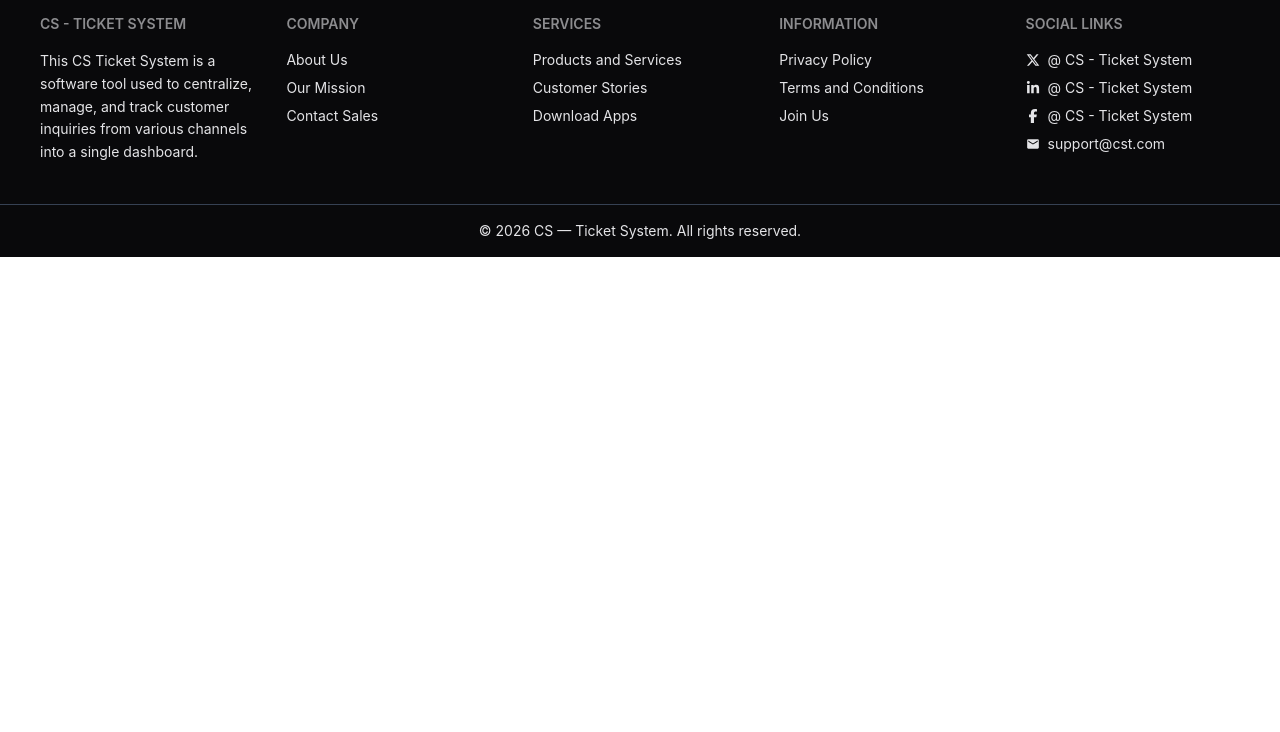
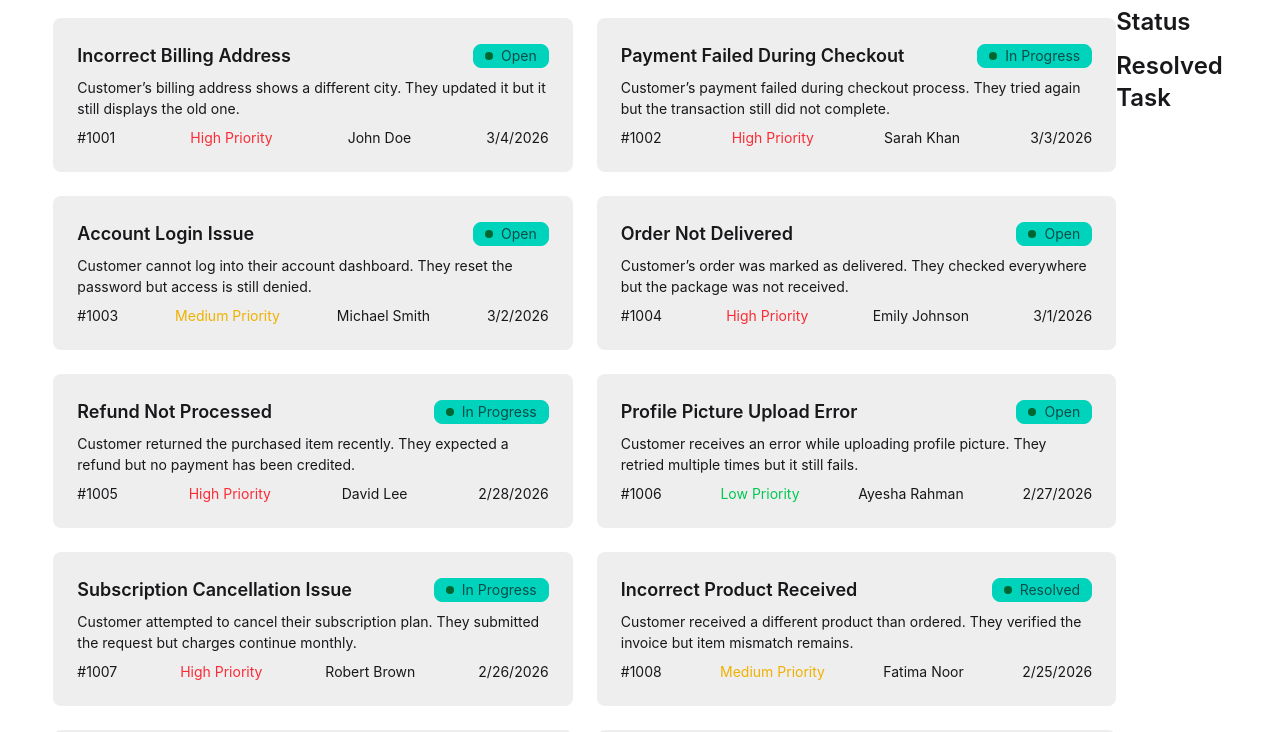
Before and after one commit to tanvir-wd22/customer-support-ticket-zone, a React (Vite) app: page / in a window 1280 px wide. Shown: the part 387-1119 px from the top of the page. Before the commit the page ends 800 px from the top, so only its background shows below. Built offline with nearby package versions, Linux system fonts and the light colour scheme.

Commit message:
alhamdulliah card design done

```diff
--- /dev/null
+++ b/public/fakeData.json
@@ -0,0 +1,92 @@
+[
+  {
+    "id": 1001,
+    "title": "Incorrect Billing Address",
+    "description": "Customer’s billing address shows a different city. They updated it but it still displays the old one.",
+    "customer": "John Doe",
+    "priority": "High Priority",
+    "status": "Open",
+    "createdAt": "3/4/2026"
+  },
+  {
+    "id": 1002,
+    "title": "Payment Failed During Checkout",
+    "description": "Customer’s payment failed during checkout process. They tried again but the transaction still did not complete.",
+    "customer": "Sarah Khan",
+    "priority": "High Priority",
+    "status": "In Progress",
+    "createdAt": "3/3/2026"
+  },
+  {
+    "id": 1003,
+    "title": "Account Login Issue",
+    "description": "Customer cannot log into their account dashboard. They reset the password but access is still denied.",
+    "customer": "Michael Smith",
+    "priority": "Medium Priority",
+    "status": "Open",
+    "createdAt": "3/2/2026"
+  },
+  {
+    "id": 1004,
+    "title": "Order Not Delivered",
+    "description": "Customer’s order was marked as delivered. They checked everywhere but the package was not received.",
+    "customer": "Emily Johnson",
+    "priority": "High Priority",
+    "status": "Open",
+    "createdAt": "3/1/2026"
+  },
+  {
+    "id": 1005,
+    "title": "Refund Not Processed",
+    "description": "Customer returned the purchased item recently. They expected a refund but no payment has been credited.",
+    "customer": "David Lee",
+    "priority": "High Priority",
+    "status": "In Progress",
+    "createdAt": "2/28/2026"
+  },
+  {
+    "id": 1006,
+    "title": "Profile Picture Upload Error",
+    "description": "Customer receives an error while uploading profile picture. They retried multiple times but it still fails.",
+    "customer": "Ayesha Rahman",
+    "priority": "Low Priority",
+    "status": "Open",
+    "createdAt": "2/27/2026"
+  },
+  {
+    "id": 1007,
+    "title": "Subscription Cancellation Issue",
+    "description": "Customer attempted to cancel their subscription plan. They submitted the request but charges continue monthly.",
+    "customer": "Robert Brown",
+    "priority": "High Priority",
+    "status": "In Progress",
+    "createdAt": "2/26/2026"
+  },
+  {
+    "id": 1008,
+    "title": "Incorrect Product Received",
+    "description": "Customer received a different product than ordered. They verified the invoice but item mismatch remains.",
+    "customer": "Fatima Noor",
+    "priority": "Medium Priority",
+    "status": "Resolved",
+    "createdAt": "2/25/2026"
+  },
+  {
+    "id": 1009,
+    "title": "App Crashes on Startup",
+    "description": "Customer’s mobile app crashes on startup. They reinstalled the app but issue still persists.",
+    "customer": "Daniel Wilson",
+    "priority": "High Priority",
+    "status": "Open",
+    "createdAt": "2/24/2026"
+  },
+  {
+    "id": 1010,
+    "title": "Email Notifications Not Received",
+    "description": "Customer is not receiving confirmation emails. They checked spam folder but no messages appear.",
+    "customer": "Nusrat Jahan",
+    "priority": "Medium Priority",
+    "status": "Closed",
+    "createdAt": "2/23/2026"
+  }
+]
--- a/src/App.jsx
+++ b/src/App.jsx
@@ -1,6 +1,17 @@
+import { Suspense } from 'react';
 import Banner from './components/Banner';
+import CustomerTickets from './components/CustomerTickets';
 import Footer from './components/Footer';
 import Navbar from './components/Navbar';
+import ResolvedTask from './components/ResolvedTask';
+import TaskStatus from './components/TaskStatus';
+
+const fetchTickets = async () => {
+  const res = await fetch('/fakeData.json');
+  return res.json();
+};
+
+const ticketsPromise = fetchTickets();
 
 function App() {
   return (
@@ -9,7 +20,23 @@ function App() {
         <Navbar></Navbar>
       </nav>
       <main className="w-11/12 mx-auto my-6 lg:my-12">
-        <Banner></Banner>
+        <section>
+          <Banner></Banner>
+        </section>
+
+        <section className="mt-6 lg:mt-12 flex gap:6 justify-between flex-col sm:flex-row">
+          <div className="">
+            <Suspense>
+              <CustomerTickets
+                ticketsPromise={ticketsPromise}
+              ></CustomerTickets>
+            </Suspense>
+          </div>
+          <div className="">
+            <TaskStatus></TaskStatus>
+            <ResolvedTask></ResolvedTask>
+          </div>
+        </section>
       </main>
       <footer>
         <Footer></Footer>
--- /dev/null
+++ b/src/components/CustomerTickets.jsx
@@ -0,0 +1,20 @@
+import { use } from 'react';
+import TicketCard from '../components/TicketCard';
+
+const CustomerTickets = ({ ticketsPromise }) => {
+  //   console.log(ticketsPromise);
+  const tickets = use(ticketsPromise);
+  //   console.log(tickets);
+  return (
+    <div>
+      <h1 className="text-2xl font-semibold mb-3">Customer Tickets</h1>
+      <div className="grid gap-6 grid-cols-1 lg:grid-cols-2">
+        {tickets.map((ticketItem) => (
+          <TicketCard key={ticketItem.id} ticketItem={ticketItem}></TicketCard>
+        ))}
+      </div>
+    </div>
+  );
+};
+
+export default CustomerTickets;
--- /dev/null
+++ b/src/components/ResolvedTask.jsx
@@ -0,0 +1,9 @@
+const ResolvedTask = () => {
+  return (
+    <div>
+      <h1 className="text-2xl font-semibold mb-3">Resolved Task</h1>
+    </div>
+  );
+};
+
+export default ResolvedTask;
--- /dev/null
+++ b/src/components/TaskStatus.jsx
@@ -0,0 +1,9 @@
+const TaskStatus = () => {
+  return (
+    <div>
+      <h1 className="text-2xl font-semibold mb-3">Task Status</h1>
+    </div>
+  );
+};
+
+export default TaskStatus;
--- /dev/null
+++ b/src/components/TicketCard.jsx
@@ -0,0 +1,45 @@
+const TicketCard = ({ ticketItem }) => {
+  console.log(ticketItem);
+  const { id, title, description, customer, priority, status, createdAt } =
+    ticketItem;
+  return (
+    <div>
+      <div className="card bg-base-300">
+        <div className="card-body">
+          {/* <div className="flex justify-between items-center">
+            <h2 className="card-title">{title}</h2>
+            <div className="badge badge-accent">{status}</div>
+          </div> */}
+          <div className="flex justify-between items-center">
+            <h2 className="card-title">{title}</h2>
+            <div className="badge badge-accent flex items-center gap-2">
+              <span className="h-2 w-2 rounded-full bg-green-800"></span>
+              {status}
+            </div>
+          </div>
+
+          <p>{description}</p>
+          <div className="card-actions justify-between">
+            <span>#{id}</span>
+            <span
+              className={
+                priority === 'High Priority'
+                  ? 'text-red-500'
+                  : priority === 'Medium Priority'
+                    ? 'text-yellow-500'
+                    : 'text-green-500'
+              }
+            >
+              {priority}
+            </span>
+
+            <span>{customer}</span>
+            <span>{createdAt}</span>
+          </div>
+        </div>
+      </div>
+    </div>
+  );
+};
+
+export default TicketCard;
```
